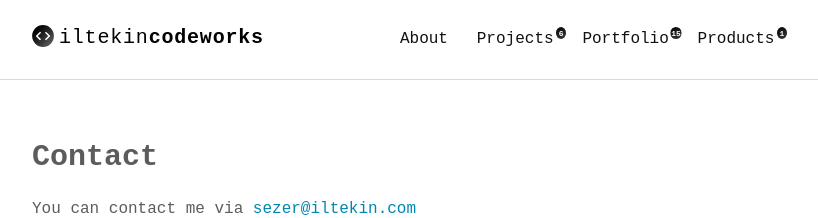
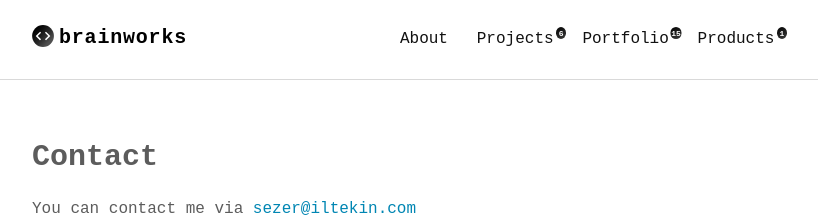
Before and after one commit to iltekin/iltekin.github.io, a Jekyll site: the page built from contact.md, in a window 1280 px wide. Shown: the top 218 px of the page, without its empty margins (232-1050 px from the left). Built offline with Jekyll 4.4.1, drawn with Linux system fonts in a browser that asks for light colours; some web fonts are replaced.

Commit message:
edit title

```diff
--- a/_config.yml
+++ b/_config.yml
@@ -1,14 +1,14 @@
 # Site settings
-title_left    : "iltekin"
-title_right   : "codeworks" # default: ""
-description   : "iltekin software co. website"
-keywords      : "iltekin, iOS, software, web design, sezer İltekin"
+title_left    : ""
+title_right   : "brainworks" # default: ""
+description   : "brainworks software co. website"
+keywords      : "brainworks, iltekin, iOS, software, web design, sezer İltekin"
 url           : https://iltekin.com # site url
 baseurl       : "" # apply repo name like "/myproject" if used under gh-pages branch, else (under master branch) just leave empty/blank
 cover         : "" # image uri like logo/cover image for site seo
 
 google_analytics  : UA-64964814-1
-twitter_username  : "kelimelerbenim"
+twitter_username  : "sezeriltekin"
 comments_enabled  : false # if enabled (set to true), please provide your disqus_username
 disqus_shortname  : ""
 postshare_enabled : true
--- a/_includes/intro.html
+++ b/_includes/intro.html
@@ -18,7 +18,7 @@
 ">
       <p class="lead" style="
     margin-bottom: 0;
-"> Hi, I'm Sezer İltekin 👋🏼 <br>I am a self-taught iOS Developer 👨🏻‍💻 <span style="display: none" class="typewrite" data-period="2000" data-type="[ &quot;Swift.&quot;, &quot;PHP.&quot;, &quot;MySQL.&quot;, &quot;NodeJS.&quot;, &quot;JQuery.&quot;, &quot;GIT.&quot;, &quot;UIKit.&quot;, &quot;Bootstrap.&quot;, &quot;Rest API.&quot;, &quot;CURL.&quot;, &quot;Redis.&quot;, &quot;Socket.IO.&quot;, &quot;CSS.&quot;, &quot;DataTables.&quot; ]"><span class="wrap">NodeJS.</span></span> </p>
+"> Hi, I'm Sezer İltekin 👋🏼 <br>I am a Full Stack Developer 👨🏻‍💻 <span style="display: none" class="typewrite" data-period="2000" data-type="[ &quot;Swift.&quot;, &quot;PHP.&quot;, &quot;MySQL.&quot;, &quot;NodeJS.&quot;, &quot;JQuery.&quot;, &quot;GIT.&quot;, &quot;UIKit.&quot;, &quot;Bootstrap.&quot;, &quot;Rest API.&quot;, &quot;CURL.&quot;, &quot;Redis.&quot;, &quot;Socket.IO.&quot;, &quot;CSS.&quot;, &quot;DataTables.&quot; ]"><span class="wrap">NodeJS.</span></span> </p>
     </div>
 
   </div>
```
